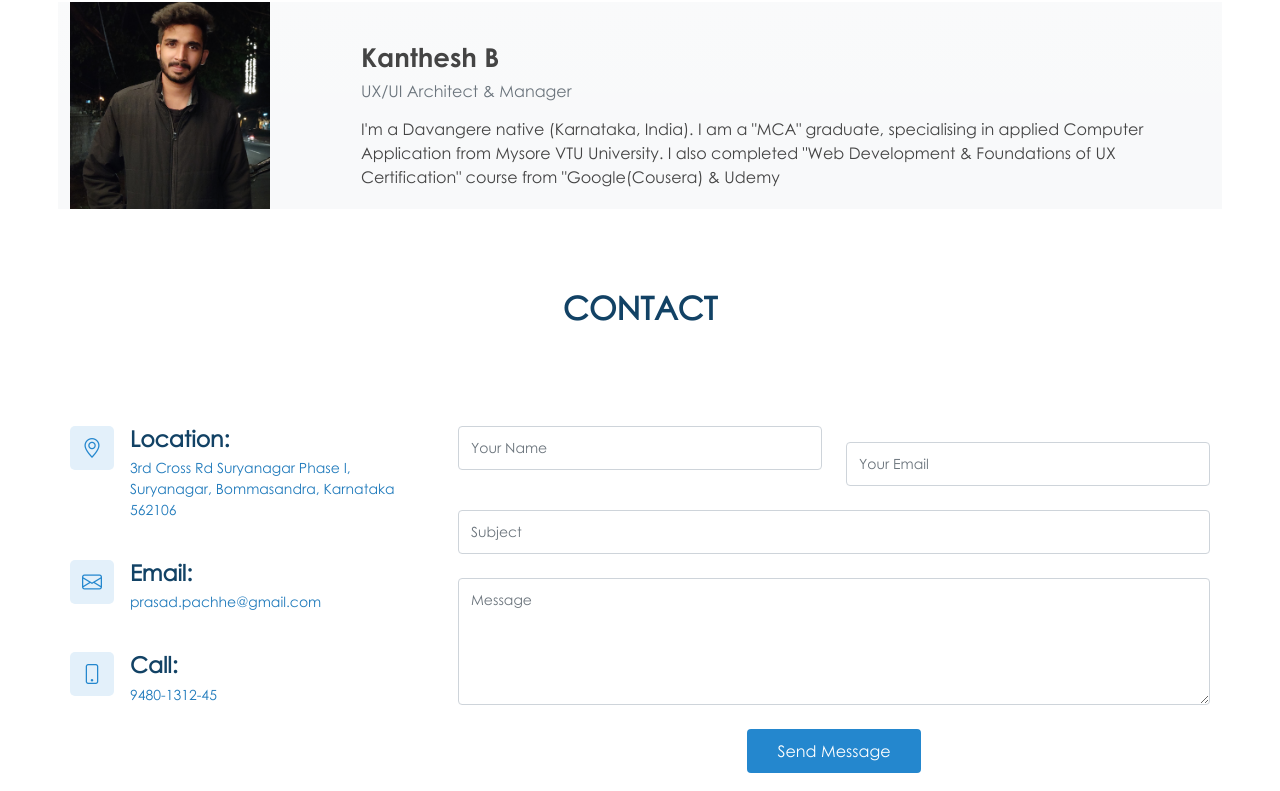
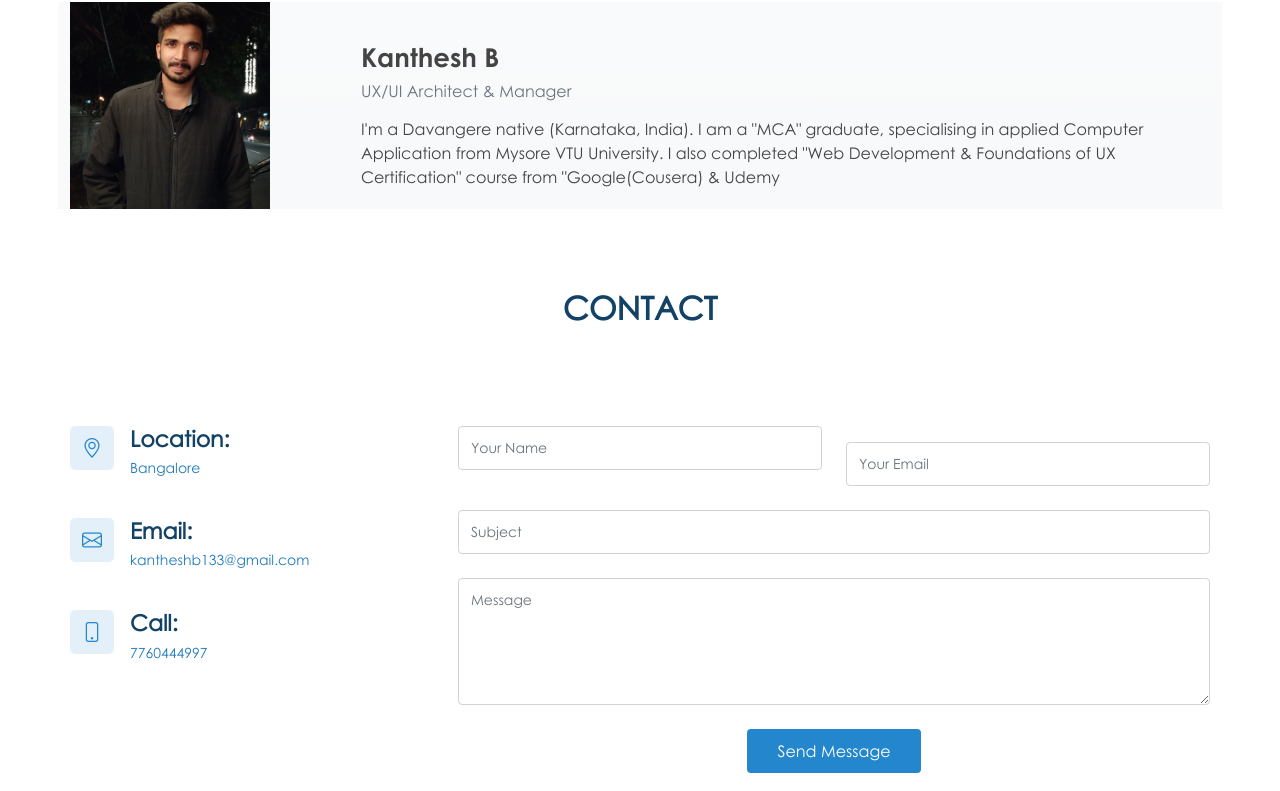
Before and after one commit to kanthesh-Designhut/Profile.github.io, a plain HTML site: page index.html in a window 1280 px wide. Shown: the part 1611-2402 px from the top of the page. Drawn offline with nearby package versions, Linux system fonts and the light colour scheme.

Commit message:
contact changes

```diff
--- a/index.html
+++ b/index.html
@@ -222,20 +222,19 @@
               <div class="address">
                 <i class="bi bi-geo-alt"></i>
                 <h4>Location:</h4>
-                <p>3rd Cross Rd
-                  Suryanagar Phase I, Suryanagar, Bommasandra, Karnataka 562106</p>
+                <p>Bangalore</p>
               </div>
 
               <div class="email">
                 <i class="bi bi-envelope"></i>
                 <h4>Email:</h4>
-                <p>prasad.pachhe@gmail.com</p>
+                <p>kantheshb133@gmail.com</p>
               </div>
 
               <div class="phone">
                 <i class="bi bi-phone"></i>
                 <h4>Call:</h4>
-                <p>9480-1312-45</p>
+                <p>7760444997</p>
               </div>
 
 
```
